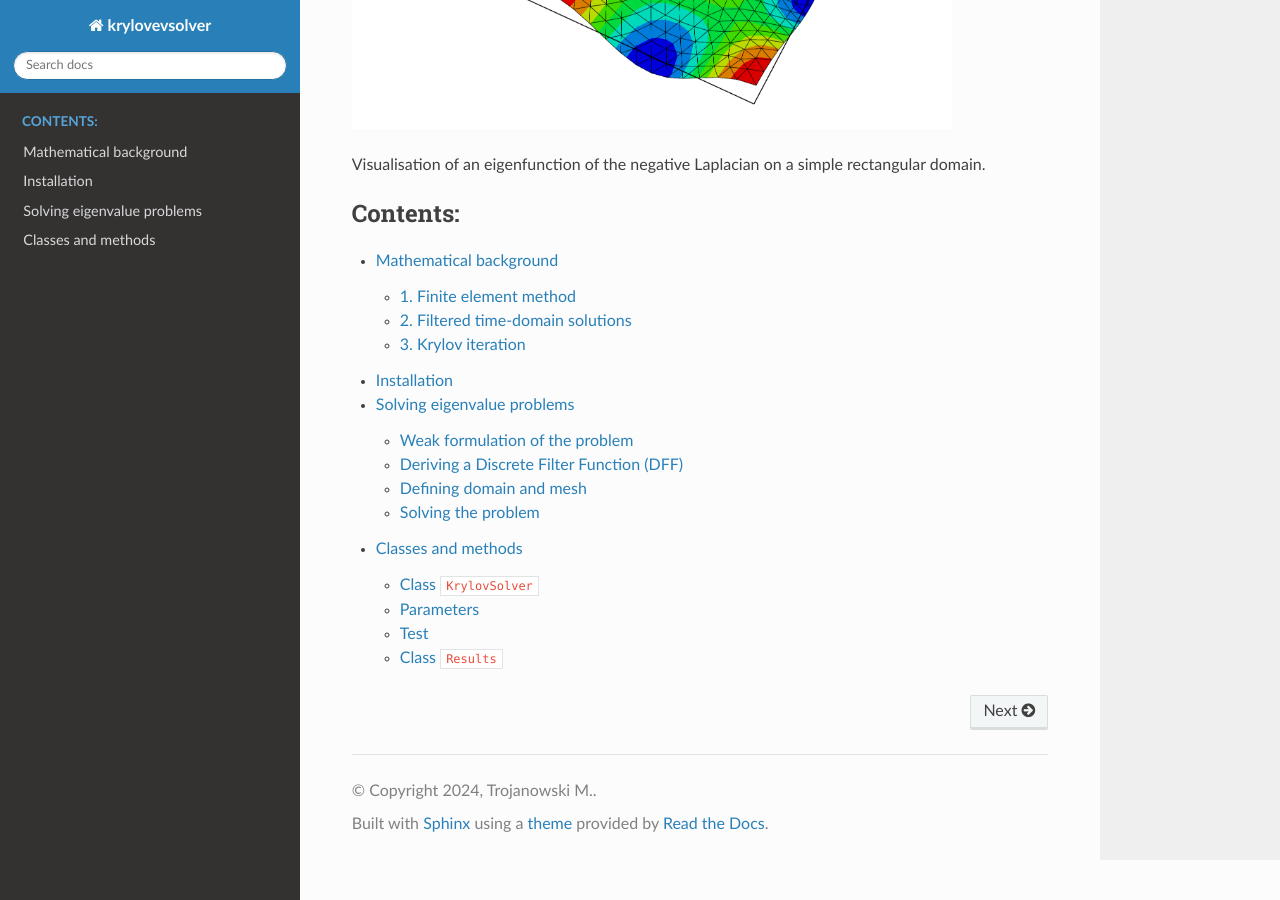
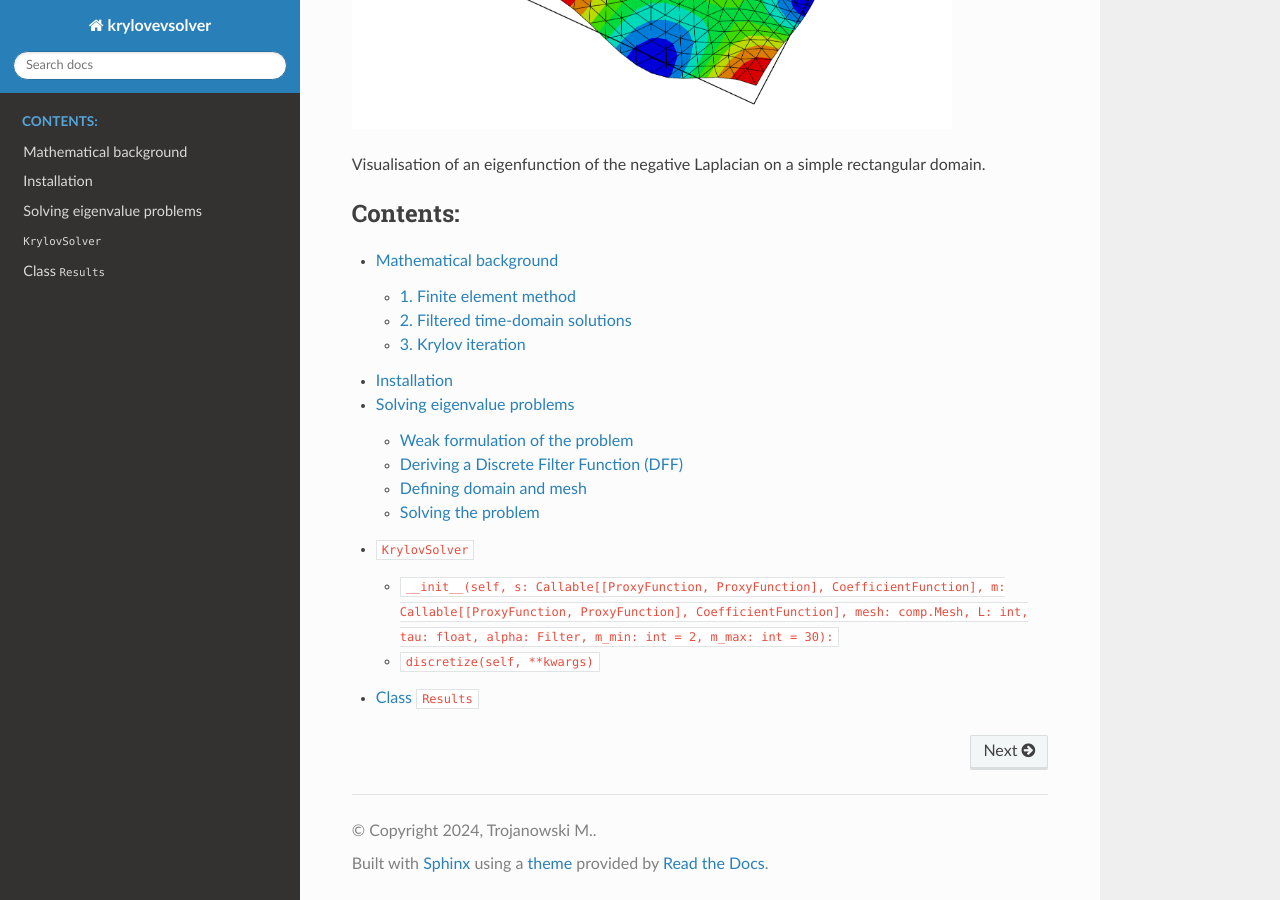
Before and after one commit to Michozord/Kylov_ev_solver, a Sphinx documentation site: the page built from docs/index.rst, in a window 1280 px wide and 900 px high, scrolled down 742 px. Built offline with Sphinx 7.4.7 and the Read the Docs theme 2.0.0, drawn with Linux system fonts in a browser that asks for light colours.

Commit message:
Update full.rst

```diff
--- a/docs/full.rst
+++ b/docs/full.rst
@@ -1,81 +1,61 @@
-Classes and methods
+``KrylovSolver``
 =======================
-
-Class ``KrylovSolver``
-------------------------
 This class performs FEM with Krylov iteration: discretizes the solution space, computes the discretization matrices and solves for its eigenpairs using Krylov iteration.
 
-**Initialization parameters**:
+``__init__(self, s: Callable[[ProxyFunction, ProxyFunction], CoefficientFunction], m: Callable[[ProxyFunction, ProxyFunction], CoefficientFunction], mesh: comp.Mesh, L: int, tau: float, alpha: Filter, m_min: int = 2, m_max: int = 30):``
+----------------------------------------------------------------------------------------------------------------------------------------------------------------------------------------------------------------------------------------------------------------
+Parameters:
+^^^^^^^^^^^^^
 
-..  code-block::
-	s: Callable[[ngsolve.comp.ProxyFunction, ngsolve.comp.ProxyFunction], ngsolve.fem.CoefficientFunction]
+    s: Callable[[ngsolve.comp.ProxyFunction, ngsolve.comp.ProxyFunction], ngsolve.fem.CoefficientFunction]
 
 Left-hand-site of the weak formulation of the problem to solve.
 
-..  code-block::
-	m : Callable[[ngsolve.comp.ProxyFunction, ngsolve.comp.ProxyFunction], ngsolve.fem.CoefficientFunction]
+    m : Callable[[ngsolve.comp.ProxyFunction, ngsolve.comp.ProxyFunction], ngsolve.fem.CoefficientFunction]
 
 Right-hand-site of the weak formulation of the problem to solve.
 
-..  code-block::
-	mesh : ngsolve.comp.Mesh
+    mesh : ngsolve.comp.Mesh
 
-A ``Mesh`` object of the discretized domain.
+Mesh object of the discretized domain.
 
-..  code-block::
-	L : int
+    L : int
 
-``L > 0``. Number of time-steps in each iteation.
-..  code-block::
-	tau : tau
+L > 0. Number of time-steps in each iteation.
 
-``tau > 0``. Size of each time-step.
+    tau : tau
 
-..  code-block::
-	alpha : Filter
+tau > 0. Size of each time-step.
 
-A ``Filter`` object representing discrete filter function (dff).
+    alpha : Filter
 
-..  code-block::
-	m_min : int, optional
+Filter object representing discrete filter function (dff).
 
-From this iteration onwards the results are saved in ``KrylovSolver.results``. The default is 2.
+    m_min : int, optional
 
-..  code-block::
-	m_max : int, optional
+From this iteration onwards the results are saved in KrylovSolver.results. The default is 2.
+
+    m_max : int, optional
 
 Maximal number of Krylov iterations. The default is 30.
 
-**Methods:**
-..  code-block::
-	discretize(self, **kwargs)
 
-This method discretizes the problem: creates solution space with its basis, prepares matrices M and S.
 
-Parameters
-----------
 
-..  code-block::
+``discretize(self, **kwargs)``
+--------------------------------
+
+Parameters:
+^^^^^^^^^^^^^
+
 	**kwargs
 
-kwargs for generation of ``ngsolve.H1`` solution space.
+kwargs for generation of ngsolve.H1 solution space.
 
 
-Test
-------------
-
-
-def my_function(my_arg, my_other_arg):
-    """A function just for me.
-
-    :param my_arg: The first of my arguments.
-    :param my_other_arg: The second of my arguments.
-
-    :returns: A message (just for me, of course).
-    """
 
 Class ``Results``
---------------------
+=======================
 A simple dictionary-like class to store results of the Krylov iteration.
 
 - Key ``k`` is the number of iteration between ``m_min`` and ``m_max`` (-1 refers to the last iteration).
```
